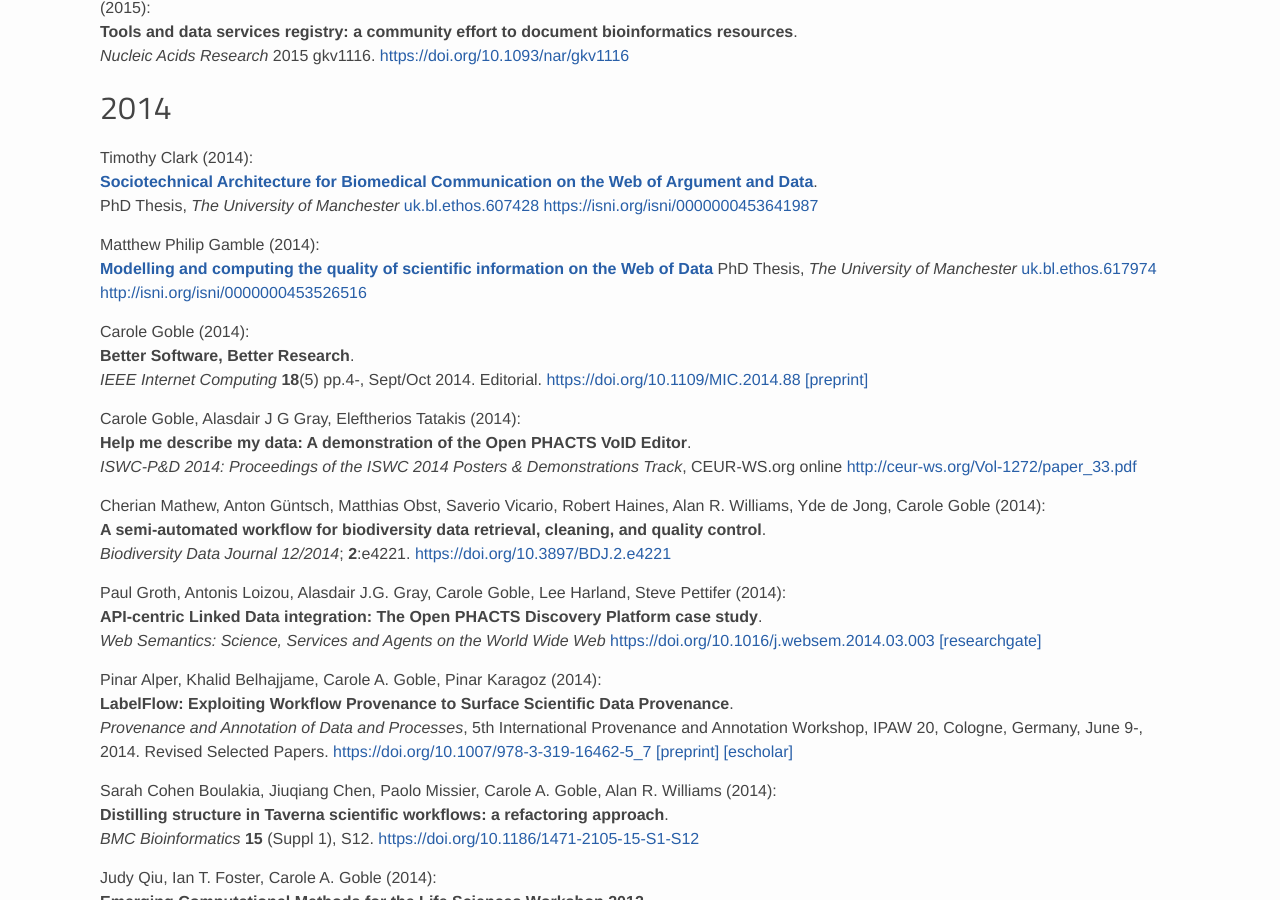
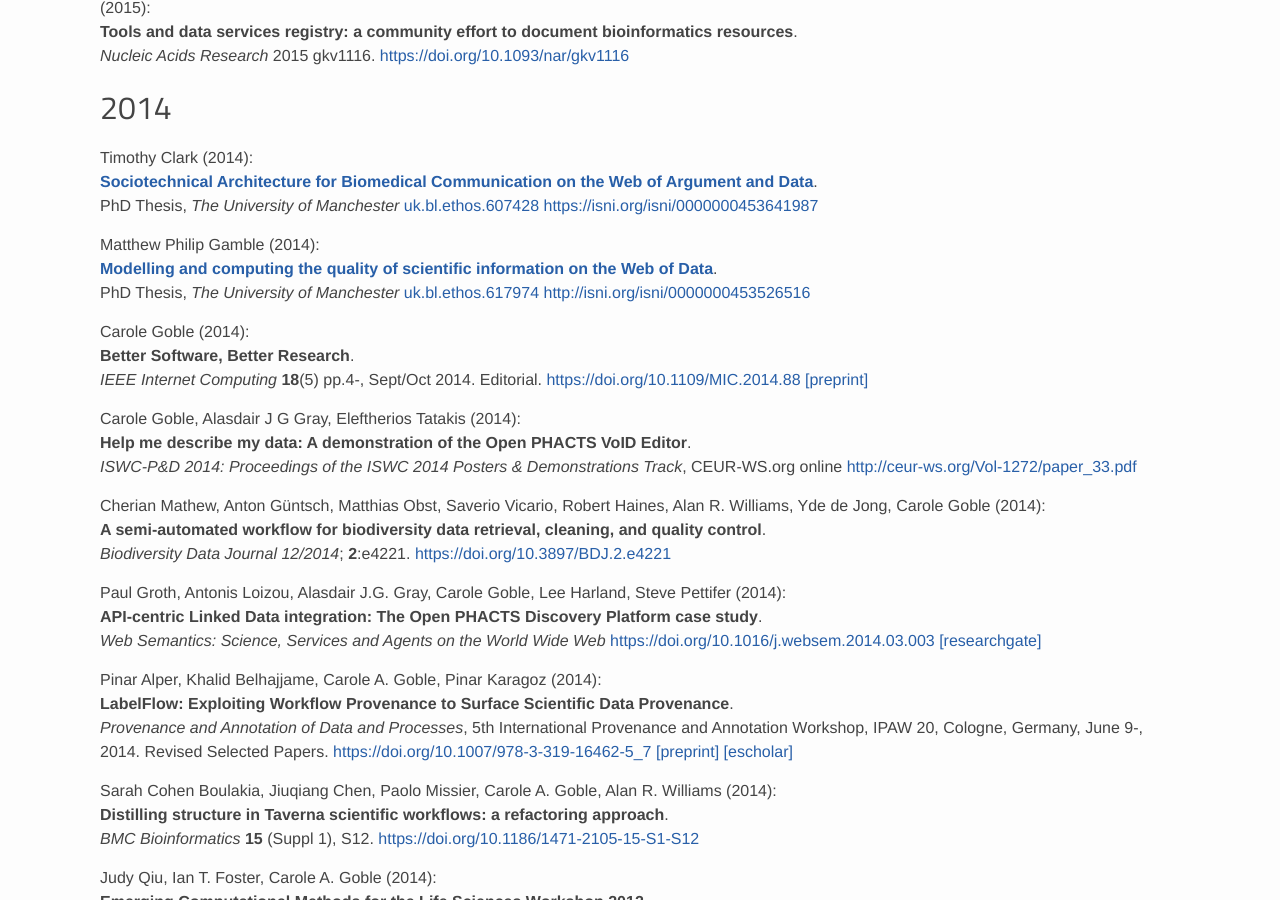
Before and after one commit to eScienceLab/eScienceLab.github.io, a Jekyll site: the page built from publications/index.md, in a window 1280 px wide and 900 px high, scrolled down 9148 px. Built offline with Jekyll 4.4.1, drawn with Linux system fonts in a browser that asks for light colours; comment, search, counter and statistics services are not loaded.

Commit message:
line breaks

```diff
--- a/publications/index.md
+++ b/publications/index.md
@@ -453,7 +453,7 @@
 <https://isni.org/isni/0000000453641987>
 
 Matthew Philip Gamble (2014):
-[**Modelling and computing the quality of scientific information on the Web of Data**](https://www.research.manchester.ac.uk/portal/files/54551459/FULL_TEXT.PDF)
+[**Modelling and computing the quality of scientific information on the Web of Data**](https://www.research.manchester.ac.uk/portal/files/54551459/FULL_TEXT.PDF).
 PhD Thesis, _The University of Manchester_ [uk.bl.ethos.617974](https://ethos.bl.uk/OrderDetails.do?uin=uk.bl.ethos.617974)
 <http://isni.org/isni/0000000453526516>
 
```
